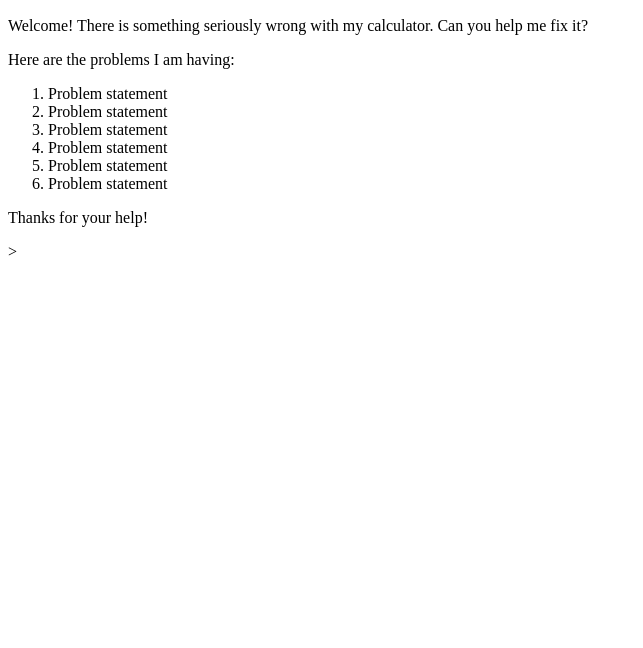
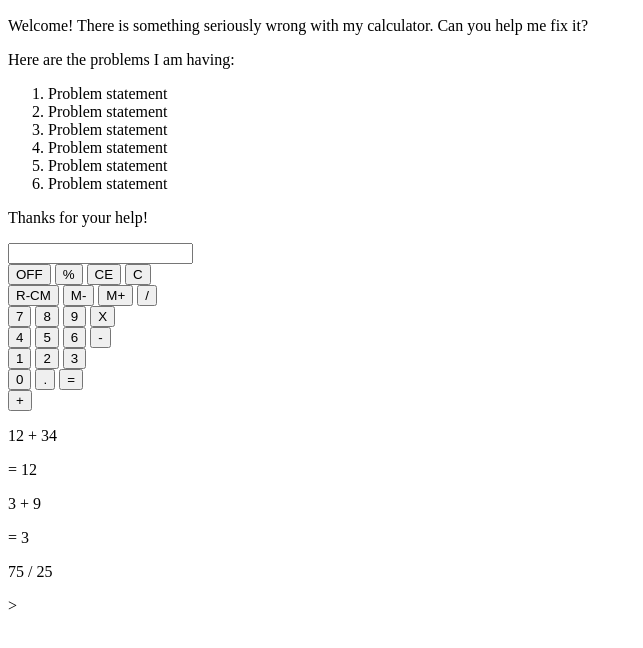
Before and after one commit to lapinell/BuggyCalc, a plain HTML site: page index.html in a window 1280 px wide. Shown: the part 110-758 px from the top of the page, without its empty margins (0-643 px from the left). Drawn offline with nearby package versions, Linux system fonts and the light colour scheme; files that its build step writes are made by us from their sources; a script that the page names is missing.

Commit message:
added calculator structure

```diff
--- a/index.html
+++ b/index.html
@@ -28,11 +28,60 @@
                 <p>Thanks for your help!</p>
             </article>
             <section>
-                <div id="calculator">
-
+                <div class="container">
+                    <div id="calculator">
+                        <header>
+                            <input type="text" placeholer="0">
+                        </header>
+                        <main>
+                            <div class="row-4">
+                                <button>OFF</button>
+                                <button>%</button>
+                                <button>CE</button>
+                                <button>C</button>
+                            </div>
+                            <div class="row-4">
+                                <button>R-CM</button>
+                                <button>M-</button>
+                                <button>M+</button>
+                                <button>/</button>
+                            </div>
+                            <div class="row-4">
+                                <button>7</button>
+                                <button>8</button>
+                                <button>9</button>
+                                <button>X</button>
+                            </div>
+                            <div class="row-4">
+                                <button>4</button>
+                                <button>5</button>
+                                <button>6</button>
+                                <button>-</button>
+                            </div>
+                            <div class="row-4">
+                                <button>1</button>
+                                <button>2</button>
+                                <button>3</button>
+                            </div>
+                            <div class="row-4">
+                                <button>0</button>
+                                <button>.</button>
+                                <button>=</button>
+                            </div>
+                            <div>
+                                <button>+</button>
+                            </div>
+                        </main>
+                    </div>
                 </div>
-                <div id="tape">
-
+                <div class="container">
+                    <div id="tape">
+                        <p class="tapeText">12 + 34</p>
+                        <p class="tapeText">= 12</p>
+                        <p class="tapeText">3 + 9</p>
+                        <p class="tapeText">= 3</p>
+                        <p class="tapeText"> 75 / 25</p>
+                    </div>
                 </div>
             </section>
         </main>
```
